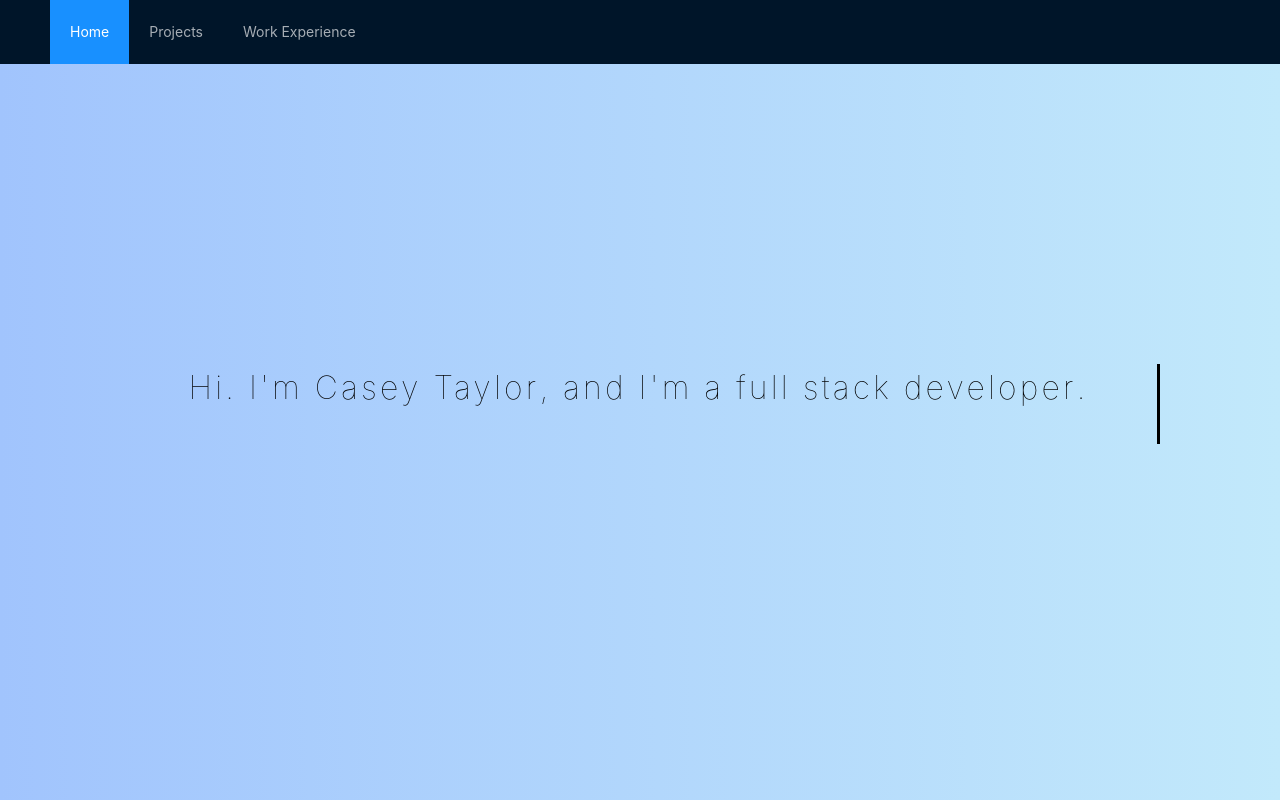
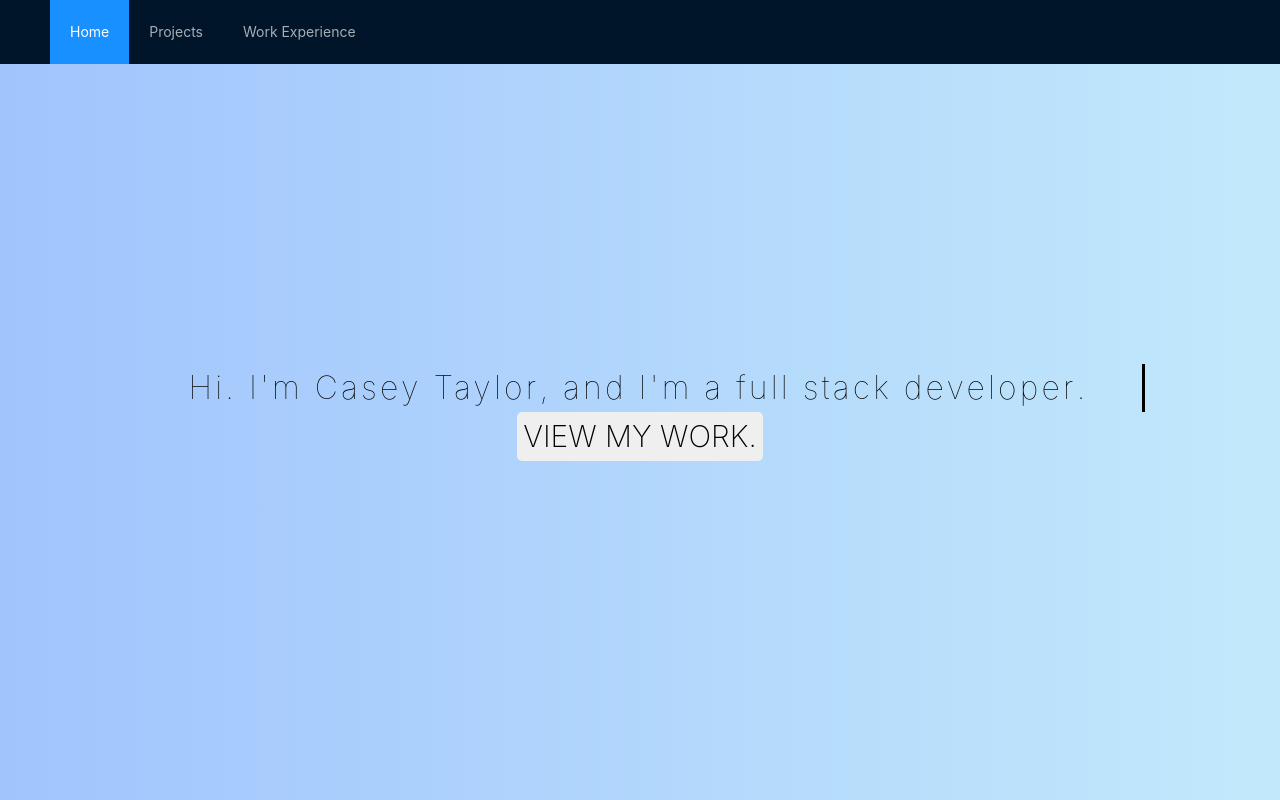
Before and after one commit to caseyjt98/personal-site, a React (Create React App) app: page / in a window 1280 px wide. Shown: the top 800 px of the page. Built offline with nearby package versions, Linux system fonts and the light colour scheme.

Commit message:
rearrange css to utilize global styles

```diff
--- a/src/App.css
+++ b/src/App.css
@@ -3,3 +3,43 @@
 .App {
   text-align: center;
 }
+
+button {
+  text-transform: uppercase;
+  text-shadow: 1px 1px 9px #00000000;
+  font-weight: 200;
+  font-size: 30px;
+  cursor: pointer;
+  text-decoration: none;
+  border-radius: 5px;
+  display: inline-block;
+  border: none;
+  transition: all 0.4s ease 0s;
+}
+
+.typewriter {
+  color: black;
+  font-size: 24pt;
+  line-height: 36pt;
+  font-weight: 100;
+  overflow: hidden;
+  border-right: .10em solid black; /* Typwriter cursor */
+  white-space: nowrap; /* Keeps  content on a single line */
+  margin: 0 auto; /* Gives scrolling effect as the typing happens */
+  letter-spacing: .10em;
+  animation:
+    typing 3.5s steps(20, end), /* adjust step # to determine when cursor stops blinking ??? */
+    blink-caret .75s step-end infinite;
+}
+
+/* Typing effect */
+@keyframes typing {
+  from { width: 0 }
+  to { width: 100% }
+}
+
+/* Typewriter cursor effect */
+@keyframes blink-caret {
+  from, to { border-color: transparent }
+  10% { border-color: black }
+}
--- a/src/HomePage/HomePage.css
+++ b/src/HomePage/HomePage.css
@@ -1,36 +1,13 @@
 
 .welcome-container {
     flex-wrap: wrap;
-    padding-right: 120px;
-    padding-left: 120px;
+    padding-right: 135px;
+    padding-left: 135px; /* adjust container padding L/R to determine when the cursor stops moving */
     padding-top: 300px;
     padding-bottom: 1000px;
     /*background-image: url("background-img.jpg"); */
   }
 
-  .typewriter {
-      color: black;
-      font-size: 24pt;
-      line-height: 36pt;
-      font-weight: 100;
-      overflow: hidden;
-      border-right: .10em solid black; /* Typwriter cursor */
-      white-space: nowrap; /* Keeps  content on a single line */
-      margin: 0 auto; /* Gives scrolling effect as the typing happens */
-      letter-spacing: .10em;
-      animation:
-        typing 3.5s steps(20, end),
-        blink-caret .75s step-end infinite;
-    }
-
-    /* Typing effect */
-    @keyframes typing {
-      from { width: 0 }
-      to { width: 100% }
-    }
-
-    /* Typewriter cursor effect */
-    @keyframes blink-caret {
-      from, to { border-color: transparent }
-      10% { border-color: black }
-    }
+  .home-page-button {
+    color: black;
+  }
--- a/src/HomePage/HomePage.js
+++ b/src/HomePage/HomePage.js
@@ -6,13 +6,12 @@ class HomePage extends React.Component {
         const gradientStyle = {
             background: 'linear-gradient(to right, #a1c4fd, #c2e9fb)'
         }
-
         return (
             <div className="welcome-container" style={gradientStyle} >
                 <div className='typewriter'>
-                    <p> Hi. I'm Casey Taylor, and I'm a full stack developer. </p>
-                    {/* <p> Welcome to my website. </p> */}
+                    Hi. I'm Casey Taylor, and I'm a full stack developer.
                 </div>
+                <button className="home-page-button" > View my work. </button>
 
             </div>
 
--- a/src/ProjectsPage/ProjectsPage.css
+++ b/src/ProjectsPage/ProjectsPage.css
@@ -0,0 +1,7 @@
+.projects-container {
+    flex-wrap: wrap;
+    padding-right: 260px;
+    padding-left: 260px;
+    padding-top: 100px;
+    padding-bottom: 1000px;
+  }
--- a/src/ProjectsPage/ProjectsPage.js
+++ b/src/ProjectsPage/ProjectsPage.js
@@ -1,12 +1,17 @@
 import React from 'react';
+import './ProjectsPage.css';
 
 
 class ProjectPage extends React.Component {
     render() {
+        const gradientStyle = {
+            background: 'linear-gradient(to right, #a1c4fd, #c2e9fb)'
+        }
         return (
-            <div>
-                <header> Project Page </header>
-
+            <div className="projects-container" style={gradientStyle}>
+                <div className="typewriter">
+                    Explore my personal projects here.
+                </div>
             </div>
 
         )
--- a/src/WorkPage/WorkPage.css
+++ b/src/WorkPage/WorkPage.css
@@ -9,19 +9,10 @@
     padding-bottom: 30px;
 }
 
-button {
-    text-transform: uppercase;
+.work-button {
     height: 350px;
     width: 350px;
     color: white;
-    text-shadow: 1px 1px 9px #00000000;
-    font-weight: 200;
-    font-size: 30px;
-    text-decoration: none;
-    border-radius: 5px;
-    display: inline-block;
-    border: none;
-    transition: all 0.4s ease 0s;
 }
 
 button:hover {
--- a/src/WorkPage/WorkPage.js
+++ b/src/WorkPage/WorkPage.js
@@ -10,15 +10,15 @@ class WorkPage extends React.Component {
             <div className="container">
                 <Row className="row-one">
                     <Col lg={{ span: 6, offset: 5 }}>
-                        <button id="stem" > Stem Disintermedia </button>
+                        <button className="work-button" id="stem"  > Stem Disintermedia </button>
                     </Col>
                     <Col lg={{ span: 6, offset: 2 }}>
-                        <button id="factual" > Factual </button>
+                        <button className="work-button" id="factual" > Factual </button>
                     </Col>
                 </Row>
                 <Row>
                     <Col lg={{ span: 6, offset: 9 }}>
-                        <button id="uliza" > Uliza </button>
+                        <button className="work-button" id="uliza" > Uliza </button>
                     </Col>
                 </Row>
             </div>
```
